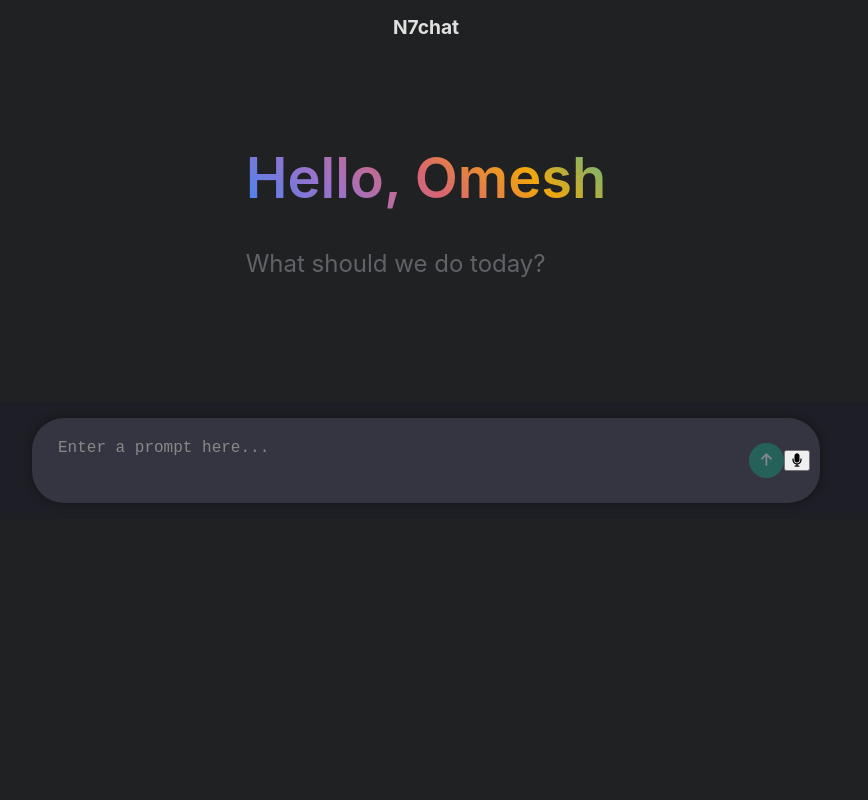
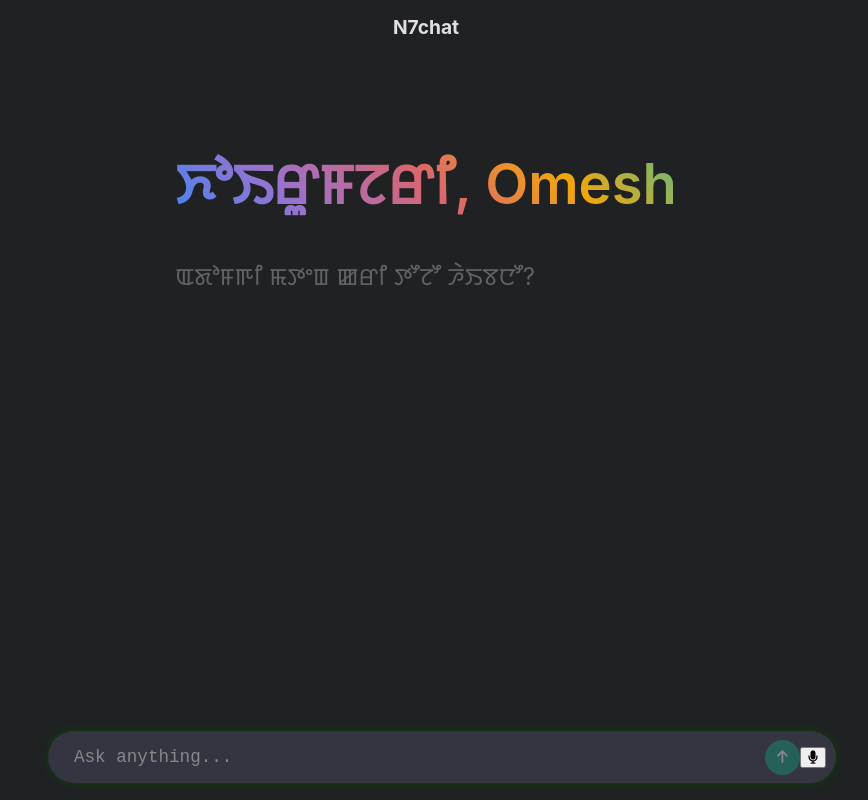
Before and after one commit to OmeshThokchom/Chatbot_manipur, a React (Vite) app in the folder frontend/: page / in a window 1280 px wide. Shown: the whole page, without its empty margins (214-1082 px from the left). Built offline with nearby package versions, Linux system fonts and the light colour scheme.

Commit message:
fix docker issue

```diff
--- a/frontend/src/components/ChatInput.css
+++ b/frontend/src/components/ChatInput.css
@@ -1,9 +1,15 @@
 .chat-main__input-area {
   padding: 1rem;
-  background-color: #1e1f26;
+  background-color: transparent;
   display: flex;
   justify-content: center;
   align-items: center;
+  position: fixed;
+  bottom: 1px;
+  left: 0;
+  right: 0;
+  width: 100%;
+  z-index: 1000;;
 }
 
 .chat-input {
@@ -11,11 +17,12 @@
   align-items: center;
   width: 100%;
   max-width: 768px;
+  max-height: 200px;
   background-color: #343541;
   border-radius: 2rem;
   padding: 0.4rem 0.6rem;
   transition: box-shadow 0.25s ease;
-  box-shadow: 0 0 10px rgba(0, 0, 0, 0.4);
+  box-shadow: 0 0 10px rgba(5, 78, 5, 0.76);
 }
 
 .chat-input:focus-within {
@@ -28,14 +35,13 @@
   border: none;
   color: #e4e4e4;
   resize: none;
-  font-size: 1rem;
+  font-size: 1.1rem;
   outline: none;
-  padding: 0.75rem 1rem;
-  line-height: 1.5;
-  height: 2.4rem;
-  display: flex;
-  align-items: center;
+  padding: 0.6rem 1rem;
+  line-height: normal;
+  min-height: 2rem;
   overflow: hidden;
+  box-sizing: border-box;
 }
 
 .chat-input__field::placeholder {
--- a/frontend/src/components/ChatInput.tsx
+++ b/frontend/src/components/ChatInput.tsx
@@ -44,7 +44,7 @@ const ChatInput: React.FC<ChatInputProps> = ({
         <textarea
           ref={textareaRef}
           className="chat-input__field"
-          placeholder="Enter a prompt here..."
+          placeholder="Ask anything..."
           value={inputValue}
           onChange={(e) => setInputValue(e.target.value)}
           onKeyDown={handleKeyDown}
--- a/frontend/src/components/ChatWindow.css
+++ b/frontend/src/components/ChatWindow.css
@@ -2,8 +2,9 @@
   flex-grow: 1;
   overflow-y: auto;
   padding: 1.25rem;
+  padding-bottom: 10rem; /* Added to prevent content from being hidden by fixed input */
   display: flex;
   flex-direction: column;
-  max-width: 768px;
+  max-width: 950px;
   margin: 0 auto;
 }
--- a/frontend/src/components/Welcome.tsx
+++ b/frontend/src/components/Welcome.tsx
@@ -5,8 +5,8 @@ const Welcome: React.FC = () => {
   return (
     <div className="welcome-container">
       <div className="welcome-header">
-        <h1 className="welcome-title">Hello, Omesh</h1>
-        <p className="welcome-subtitle">What should we do today?</p>
+        <h1 className="welcome-title">ꯈꯣꯏꯔꯨꯝꯖꯔꯤ, Omesh</h1>
+        <p className="welcome-subtitle">ꯑꯗꯣꯝꯒꯤ ꯃꯇꯦꯡ ꯀꯔꯤ ꯇꯧꯖꯧ ꯍꯥꯏꯕꯅꯧ?</p>
       </div>
     </div>
   );
```
